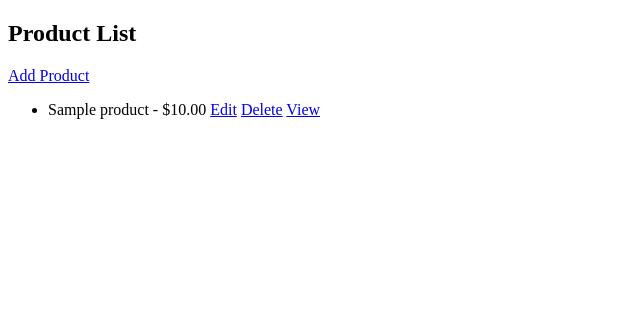
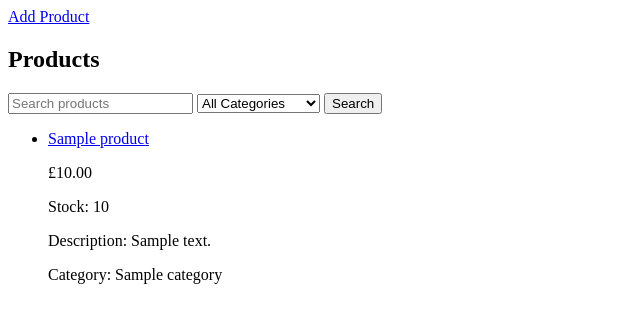
Before and after one commit to DelroyBrown/DjangoEcommerce, a Django app: page /products/list/ in a window 1280 px wide. Shown: the top 323 px of the page, without its empty margins (0-640 px from the left). Run offline with Django 5.2, Linux system fonts and the light colour scheme; tables that the repository leaves empty hold one stand-in row (values such as "Sample post").

Commit message:
Added product filtering and searching functionality, updated product models and views, and modified templates for product list and form

```diff
--- a/Ecommerce_products/models.py
+++ b/Ecommerce_products/models.py
@@ -1,10 +1,17 @@
 # Ecommerce_products\models.py
 from django.db import models
+from django.utils.text import slugify
 
 
 class Category(models.Model):
     name = models.CharField(max_length=100, unique=True, default="")
     description = models.TextField(blank=True)
+    slug = models.SlugField(unique=True, blank=True)
+
+    def save(self, *args, **kwargs):
+        if not self.slug:
+            self.slug = slugify(self.name)
+        super().save(*args, **kwargs)
 
     def __str__(self):
         return self.name
--- a/Ecommerce_products/views.py
+++ b/Ecommerce_products/views.py
@@ -1,6 +1,7 @@
 # Ecommerce_products\views.py
 from django.shortcuts import render, redirect, get_object_or_404
 from rest_framework import viewsets
+from django.db.models import Q
 from django.urls import reverse_lazy
 from django.views.generic import (
     ListView,
@@ -28,6 +29,28 @@ class ProductListView(ListView):
     model = Product
     template_name = "products/product_list.html"
     context_object_name = "products"
+
+    def get_queryset(self):
+        queryset = super().get_queryset()
+        query = self.request.GET.get("q")
+        category_slug = self.request.GET.get("category")
+
+        if query:
+            queryset = queryset.filter(
+                Q(name__icontains=query) | Q(description__icontains=query)
+            )
+
+        if category_slug:
+            queryset = queryset.filter(category__slug=category_slug)
+
+        return queryset
+
+    def get_context_data(self, **kwargs):
+        context = super().get_context_data(**kwargs)
+        context["categories"] = Category.objects.all()
+        context["query"] = self.request.GET.get("q", "")
+        context["selected_category"] = self.request.GET.get("category", "")
+        return context
 
 
 class ProductCreateView(CreateView):
--- a/templates/home/home.html
+++ b/templates/home/home.html
@@ -4,5 +4,6 @@
 {% block content %}
 <a href="{% url 'Ecommerce_users:logout_confirmation' %}">Logout</a>
 <a href="{% url 'Ecommerce_users:login' %}">Login</a>
+<a href="{% url 'Ecommerce_products:product_list' %}">All Products</a>
 <h1>Home Page.</h1>
 {% endblock %}
--- a/templates/products/product_form.html
+++ b/templates/products/product_form.html
@@ -2,7 +2,7 @@
 {% extends "base.html" %}
 
 {% block content %}
-<a href="{% url 'Ecommerce_products:product_list' %}"></a>
+<a href="{% url 'Ecommerce_products:product_list' %}">Product List</a>
 <h2>{% if form.instance.id %}Edit{% else %}Add{% endif %} Product</h2>
 <form method="post" enctype="multipart/form-data">
   {% csrf_token %}
--- a/templates/products/product_list.html
+++ b/templates/products/product_list.html
@@ -1,16 +1,31 @@
+<!-- templates\products\product_list.html -->
 {% extends "base.html" %}
 
 {% block content %}
-<h2>Product List</h2>
 <a href="{% url 'Ecommerce_products:product_create' %}">Add Product</a>
-<ul>
+  <h2>Products</h2>
+  <form method="get">
+    <input type="text" name="q" placeholder="Search products" value="{{ query }}">
+    <select name="category">
+      <option value="">All Categories</option>
+      {% for category in categories %}
+        <option value="{{ category.slug }}" {% if selected_category == category.slug %}selected{% endif %}>{{ category.name }}</option>
+      {% endfor %}
+    </select>
+    <button type="submit">Search</button>
+  </form>
+
+  <ul>
     {% for product in products %}
-    <li>
-        {{ product.name }} - ${{ product.price }}
-        <a href="{% url 'Ecommerce_products:product_edit' product.id %}">Edit</a>
-        <a href="{% url 'Ecommerce_products:product_delete' product.id %}">Delete</a>
-        <a href="{% url 'Ecommerce_products:product_detail' product.id %}">View</a>
-    </li>
+      <li>
+        <a href="{% url 'Ecommerce_products:product_detail' product.id %}">
+          {{ product.name }}
+        </a>
+        <p>£{{ product.price }}</p>
+        <p>Stock: {{ product.stock }}</p>
+        <p>Description: {{ product.description|truncatewords:30 }}</p>
+        <p>Category: {{ product.category }}</p>
+      </li>
     {% endfor %}
-</ul>
+  </ul>
 {% endblock %}
```
Also changed, not shown: Ecommerce_products/forms.py (+7 -0 lines), Ecommerce_products/migrations/0001_initial.py, Ecommerce_products/migrations/0002_alter_product_category.py (deleted), Ecommerce_users/migrations/0001_initial.py.
